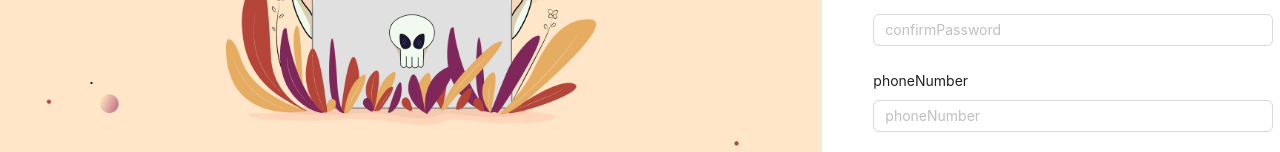
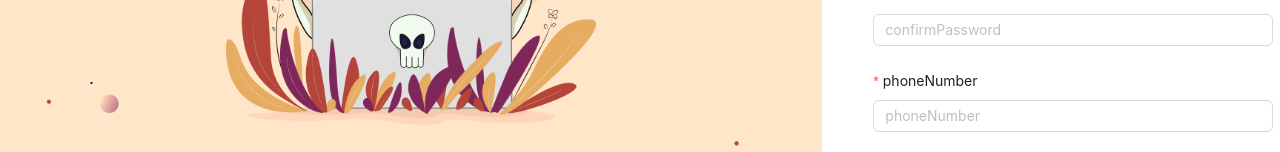
Before and after one commit to Razumnyofficial/Todoready, a React (Vite) app: page /register in a window 1280 px wide. Shown: the part 530-682 px from the top of the page. Built offline with nearby package versions, Linux system fonts and the light colour scheme.

Commit message:
add valid numberPhone

```diff
--- a/src/components/RegisterForm.tsx
+++ b/src/components/RegisterForm.tsx
@@ -63,7 +63,6 @@ const RegisterForm = () => {
         rules={[
           { required: true, message: "Введите корректный email" },
           { type: "email", message: "Некорректный email!" },
-
         ]}
       >
         <Input placeholder="email" />
@@ -124,7 +123,17 @@ const RegisterForm = () => {
         <Input type="password" placeholder="confirmPassword" />
       </Form.Item>
 
-      <Form.Item name="phoneNumber" label="phoneNumber" rules={[]}>
+      <Form.Item
+        name="phoneNumber"
+        label="phoneNumber"
+        rules={[
+          { required: true, message: "Введите номер телефона" },
+          {
+            pattern: /^\+7\d{10}$/,
+            message: "Номер телефона должен быть в формате +7XXXXXXXXXX",
+          },
+        ]}
+      >
         <Input placeholder="phoneNumber" />
       </Form.Item>
 
```
